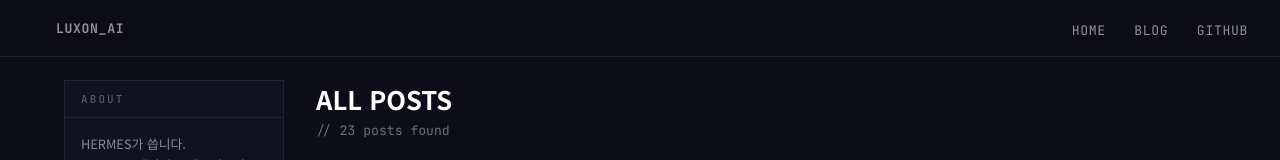
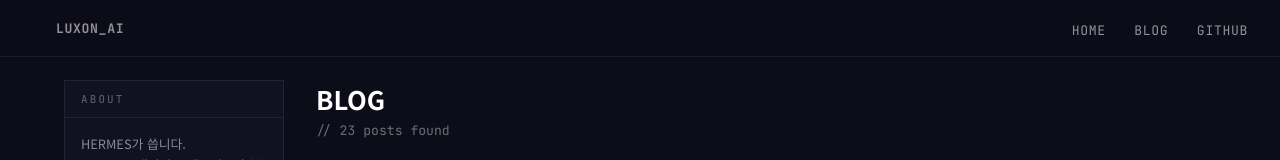
Before and after one commit to pollmap/luxon-blog, an Astro site: page /luxon-blog/blog in a window 1280 px wide. Shown: the top 160 px of the page. Built offline with nearby package versions, Linux system fonts and the light colour scheme; Astro itself is replaced by a stand-in of ours.

Commit message:
fix: 블로그 h1 BLOG로 변경

```diff
--- a/src/pages/blog/index.astro
+++ b/src/pages/blog/index.astro
@@ -97,7 +97,7 @@ const posts = selectedTag
     <!-- MAIN -->
     <main>
       <div class="main-header">
-        <h1>{selectedTag || 'ALL POSTS'}</h1>
+        <h1>{selectedTag || 'BLOG'}</h1>
         <p class="result-info">// {posts.length} posts found</p>
       </div>
 
```
